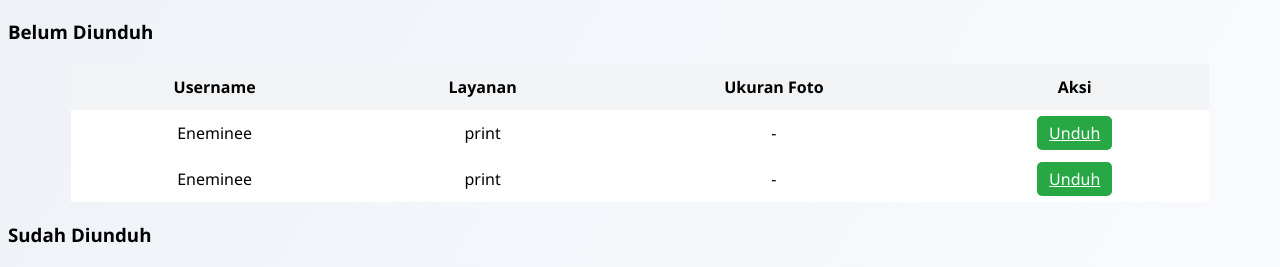
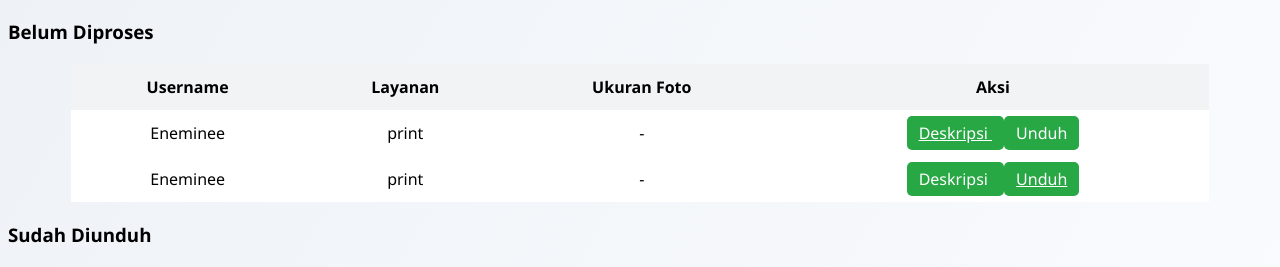
Before and after one commit to DimasGalangPrasetyo/Secure-Fotocopy, a Flask app: page /admin/dashboard in a window 1280 px wide. Shown: the part 81-348 px from the top of the page. Run offline with Flask 3, Linux system fonts and the light colour scheme; a user stored in the database is signed in; data comes from the database, SQL or seed files in the repository.

Commit message:
Fixing dashboard_admin pt.1

```diff
--- a/templates/admin_dashboard.html
+++ b/templates/admin_dashboard.html
@@ -13,7 +13,7 @@
         <a href="/admin/logout" class="logout-btn">Logout</a>
     </div>
 
-    <h3>Belum Diunduh</h3>
+    <h3>Belum Diproses</h3>
 <table>
     <thead>
         <tr>
@@ -25,6 +25,7 @@
     </thead>
     <tbody>
         {% for o in pending %}
+        {% set status = o[9] %}
         <tr>
             <td>{{ o[1] }}</td>
             <td>{{ o[5] }}</td>
@@ -35,15 +36,29 @@
                     -
                 {% endif %}
             </td>
-                <td>
-                    <a href="/admin/download/{{ o[0] }}" class="action-btn">
+            <td class="action-group">
+                {% if status == 0 %}
+                    <a href="/admin/decrypt/{{ o[0] }}" class="action-btn">
+                        Deskripsi
+                    </a>
+                    <span class="action-btn disabled">
+                        Unduh
+                    </span>
+                {% elif status == 1 %}
+                    <span class="action-btn disabled">
+                        Deskripsi
+                    </span>
+                    <a href="/admin/download/{{ o[0] }}" class="action-btn download">
                         Unduh
                     </a>
+                {% endif %}
+
             </td>
         </tr>
         {% endfor %}
     </tbody>
 </table>
+
 
     <h3>Sudah Diunduh</h3>
     <table>
```
Lines whose indentation alone changed are shown as unchanged.
